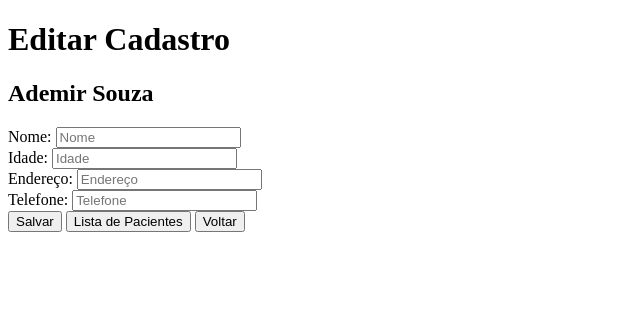
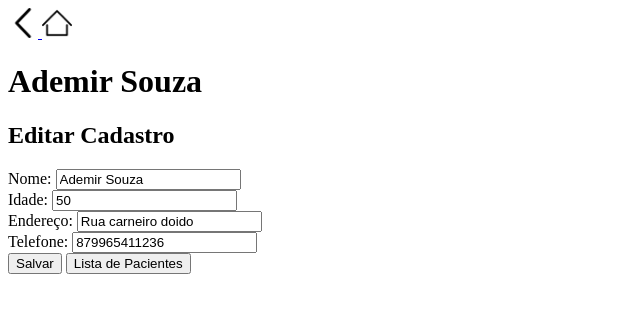
Before and after one commit to Rafa57/PI_3, a Django app: page /patients/update/12345678901/ in a window 1280 px wide. Shown: the top 313 px of the page, without its empty margins (0-640 px from the left). Run offline with Django 5.2, Linux system fonts and the light colour scheme; data comes from the database, SQL or seed files in the repository; both versions use the stored data as it was after the commit.

Commit message:
tabela clientes quase finalizada

```diff
--- a/exams/models.py
+++ b/exams/models.py
@@ -62,7 +62,7 @@ class Exams(models.Model):
         )
 
         new_exam.save()
-        return f"Exame '{exam_type}' para o paciente {patient.name} criado com sucesso!"
+        return f"Exame '{new_exam.exam_type}' para o paciente {patient.name} criado com sucesso!"
 
 
 def __str__(self):
--- a/exams/views.py
+++ b/exams/views.py
@@ -3,5 +3,5 @@
 from .models import Exams
 
 def exams_list(request):
-    exams = Exams.objects.all
+    exams = Exams.objects.all()
     return render(request, "exams/exams_list.html", {"exames": exams})
--- a/home/templates/home.html
+++ b/home/templates/home/home.html
@@ -4,12 +4,14 @@
     <meta charset="UTF-8">
     <meta name="viewport" content="width=device-width, initial-scale=1.0">
     <title>Vida+</title>
+    {% load static %}
+    <link rel="stylesheet" href="{%  %}">
 </head>
 <header>
     <h1>Clínica Vida+</h1>
     <div class="buttons">
         <button>Médicos</button>
-        <button>Pacientes</button>
+        <button onclick=window.location='{% url "patients_list" %}'>Pacientes</button>
         <button>Agendar Exame</button>
     </div>
 </header>
--- /dev/null
+++ b/home/urls.py
@@ -0,0 +1,8 @@
+from django.urls import path
+
+from . import views
+
+urlpatterns = [
+    path("", views.home, name='home'),
+
+]
--- a/patients/models.py
+++ b/patients/models.py
@@ -4,6 +4,12 @@ from django.core.validators import RegexValidator
 # Create your models here.
 
 class Patients(models.Model):
+    PATIENT_STATUS = [
+        ("pendente", "Pendente"),
+        ("em_andamento", "Em andamento"),
+        ("pago", "Pago")
+    ]
+    # DEVE SER MUDADO
 
     cpf = models.CharField(primary_key=True, unique=True, max_length=11, null=False, blank=False)
     name = models.CharField(null=False, blank=False, max_length=100)
@@ -17,6 +23,7 @@ class Patients(models.Model):
     @classmethod
     def create_patient(cls, cpf, name, age, addres, phone):
         patient = cls(cpf=cpf, name=name, age=age, addres=addres, phone=phone)
+
         patient.save()
         return f"O usuário {patient.name} foi adicinado com sucesso"
 
--- /dev/null
+++ b/patients/static/patients/style.css
@@ -0,0 +1,21 @@
+#back_btn{
+    background-color: #ffffff;
+    border: 0;
+}
+
+.head_btn img{
+    width: 30px;
+}
+
+tr{
+    cursor:pointer;
+}
+
+tbody {
+    border: 0px;
+    border-collapse: collapse;
+}
+
+tbody tr:hover{
+    background-color: #dcebffff;
+}
--- a/patients/templates/patients/add_patient.html
+++ b/patients/templates/patients/add_patient.html
@@ -27,6 +27,7 @@
         <input type="text" name="phone" placeholder="Telefone">
 
         <button type="submit">Salvar</button>
+        <button type="button" onclick="window.history.back()">Voltar</button>
     </form>
 
 </body>
--- a/patients/templates/patients/update_patient.html
+++ b/patients/templates/patients/update_patient.html
@@ -4,33 +4,49 @@
     <meta charset="UTF-8">
     <meta name="viewport" content="width=device-width, initial-scale=1.0">
     <title>Editar Cadastro</title>
+    {% load static %}
+    <link rel="stylesheet" href="{% static "patients/style.css" %}">
 </head>
 <body>
-    <h1>Editar Cadastro</h1>
-    <h2>{{patient.name}}</h2>
 
-    {% if succes %}
-        <p style="color:green;">Paciente editado com sucesso!</p>
+    <header>
+        <a href="{% url 'get_patient' patient.cpf %}" class="head_btn">
+            <img src="{% static "patients/icons/back_icon.png" %}" alt="" srcset="">
+        </a>
+
+        <a href="{% url 'home' %}" class="head_btn">
+            <img src="{% static 'patients/icons/home_icon.png' %}" alt="home">
+        </a>
+
+        <h1>{{patient.name}}</h1>
+    </header>
+
+    <h2>Editar Cadastro</h2>
+
+    {% if success %}
+            <p style="color:green;">As alterações foram salvas!</p>
     {% endif %}
 
     <form method="POST">
         {% csrf_token %}
 
         <label for="name">Nome:</label>
-        <input type="text" name="name" placeholder="Nome" required><br>
+        <input type="text" name="name" value="{{ patient.name }}" required><br>
 
         <label for="age">Idade:</label>
-        <input type="number" name="age" placeholder="Idade" required><br>
+        <input type="number" name="age" value="{{ patient.age }}" required><br>
 
         <label for="addres">Endereço:</label>
-        <input type="text" name="addres" placeholder="Endereço" required><br>
+        <input type="text" name="addres" value="{{ patient.addres }}" required><br>
 
         <label for="phone">Telefone:</label>
-        <input type="text" name="phne" placeholder="Telefone"><br>
+        <input type="text" name="phone" value="{{ patient.phone }}"><br>
+
+
 
         <button type="submit">Salvar</button>
-        <button type="button">Lista de Pacientes</button>
-        <button type="button" onclick="window.history.back()">Voltar</button>
+
+        <button type="button" onclick=window.location="{% url 'patients_list' %}">Lista de Pacientes</button>
     </form>
 </body>
 </html>
--- a/patients/views.py
+++ b/patients/views.py
@@ -32,12 +32,15 @@ def update_patient(request, cpf):
     patient = get_object_or_404(Patients, cpf=cpf)
     success = False
 
-    if request.method == "PUT":
-        patient.name = request.PUT.get("name")
-        patient.age = request.PUT.get("age")
-        patient.addres = request.PUT.get("addres")
-        patient.phone = request.PUT.get("phone")
+    if request.method == "POST":
+        patient.name = request.POST.get("name")
+        patient.age = request.POST.get("age")
+        patient.addres = request.POST.get("addres")
+        patient.phone = request.POST.get("phone")
         patient.save()
         success = True
 
     return render(request, "patients/update_patient.html", {"patient": patient, "success": success})
+
+def rmv_patient(request, cpf):
+    ...
--- a/setup/urls.py
+++ b/setup/urls.py
@@ -1,5 +1,6 @@
 from django.contrib import admin
-from django.urls import path
+from django.urls import path, include
+
 
 from exams.views import exams_list
 from medics.views import medics_list
@@ -9,10 +10,10 @@ from home.views import home
 
 urlpatterns = [
     path("admin/", admin.site.urls),
-    path("", home),
+    path("", include('home.urls')),
     path("exams/", exams_list),
     path("medics/", medics_list),
-    path("patients/", patients_list),
+    path("patients/", patients_list, name="patients_list"),
     path("patients/add/", add_patient, name="add_patient"),
     path("patients/update/<str:cpf>/", update_patient, name="update_patient"),
     path("patients/<str:cpf>/", get_patient, name="get_patient"),
```
Also changed, not shown: exams/templates/exams/exams_list.html (+5 -7 lines), patients/templates/patients/patient_info.html (+13 -4 lines), patients/templates/patients/patients_list.html (+25 -3 lines), db.sqlite3, home/static/home/style.css (added), patients/static/patients/icons/back_icon.png (added), patients/static/patients/icons/home_icon.png (added).
